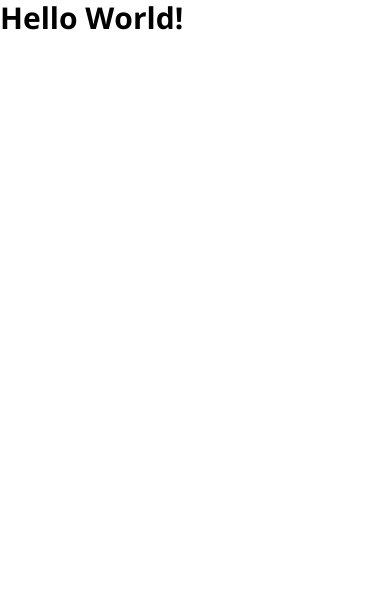
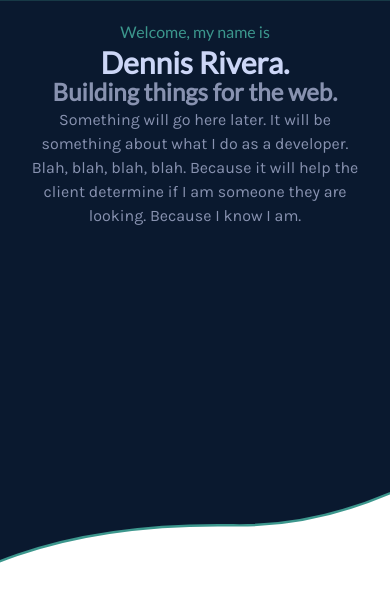
Before and after one commit to driverajr42/portfolio, a React (Vite) app: page / in a window 390 px wide. Shown: the top 602 px of the page. Built offline with nearby package versions, Linux system fonts and the light colour scheme.

Commit message:
Began to work on mobile view of Header component

```diff
--- a/src/App.jsx
+++ b/src/App.jsx
@@ -2,12 +2,14 @@ import { useState } from 'react'
 import reactLogo from './assets/react.svg'
 import './App.css'
 
+import { Header } from './components'
+
 function App() {
-  const [count, setCount] = useState(0)
+
 
   return (
     <div className="App">
-      <h1 className='text-3xl font-bold'>Hello World!</h1>
+      <Header />
     </div>
   )
 }
--- a/src/components/Header.jsx
+++ b/src/components/Header.jsx
@@ -0,0 +1,21 @@
+import React from 'react'
+
+const Header = () => {
+
+  return (
+    <div className='w-full h-screen bg-header bg-cover bg-no-repeat bg-center'>
+        {/* Header Content */}
+        <div className='text-mainTxt text-center '>
+        <div className='py-4 px-6'>
+            <h1 className='text-secondary text-base leading-loose'>Welcome, my name is</h1>
+            <h2 className='text-accent text-3xl font-bold leading-7'>Dennis Rivera.</h2>
+            <h3 className=' text-2xl font-bold'>Building things for the web.</h3>
+            <p>Something will go here later. It will be something about what I do as a developer. Blah, blah, blah, blah. Because it will help the client determine if I am someone they are looking. Because I know I am.</p>
+        </div>
+
+        </div>
+    </div>
+  )
+}
+
+export default Header
--- a/src/components/index.js
+++ b/src/components/index.js
@@ -1 +1,2 @@
 // This file holds all components used in this project. Allowing me to use components when needed while writing one line of code.
+export { default as Header } from './Header'
--- a/src/index.css
+++ b/src/index.css
@@ -1,4 +1,4 @@
-@import url("https://fonts.googleapis.com/css2?family=Open+Sans:wght@300;400;500;600;700&display=swap");
+@import url('https://fonts.googleapis.com/css2?family=Karla&family=Lato&display=swap');
 
 * html {
   padding: 0;
@@ -8,9 +8,13 @@
 
 body {
   margin: 0;
-  font-family: "Open Sans", sans-serif;
+  font-family: 'Karla', sans-serif;
 
 }
+h1, h2, h3, h4, h5, h6 {
+  font-family: 'Lato', sans-serif
+}
+
 
 @tailwind base;
 @tailwind components;
--- a/tailwind.config.cjs
+++ b/tailwind.config.cjs
@@ -6,6 +6,9 @@ module.exports = {
   ],
   theme: {
     extend: {
+      backgroundImage: {
+        header: "url('assets/headerBg.svg')"
+      },
       colors: {
         'primary': '#0A192F',
         'secondary': '#3C978D',
```
Also changed, not shown: src/assets/headerBg.svg (added).
